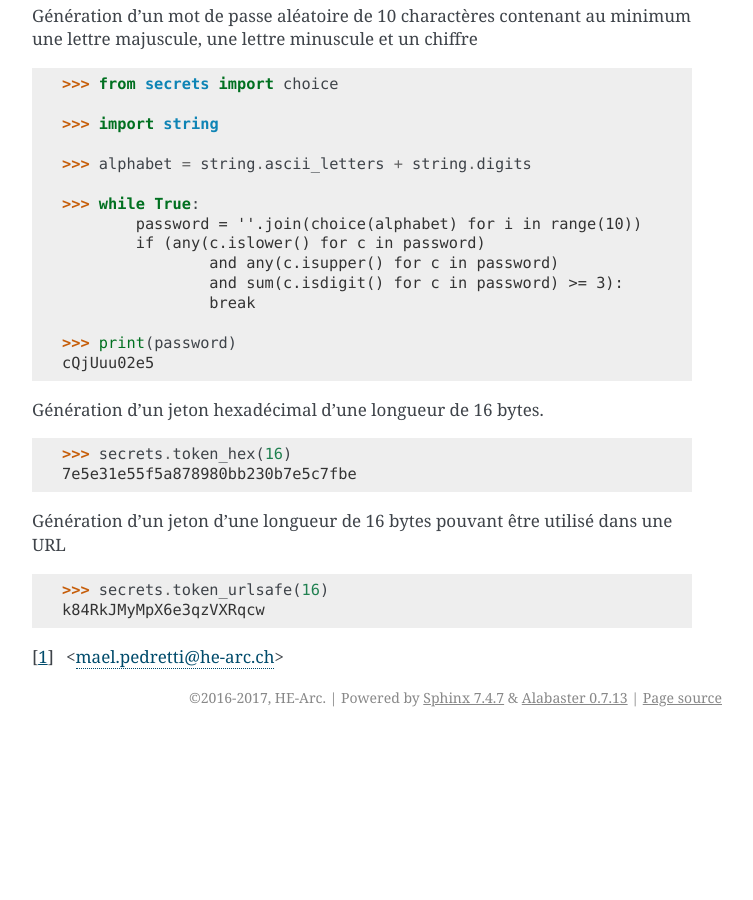
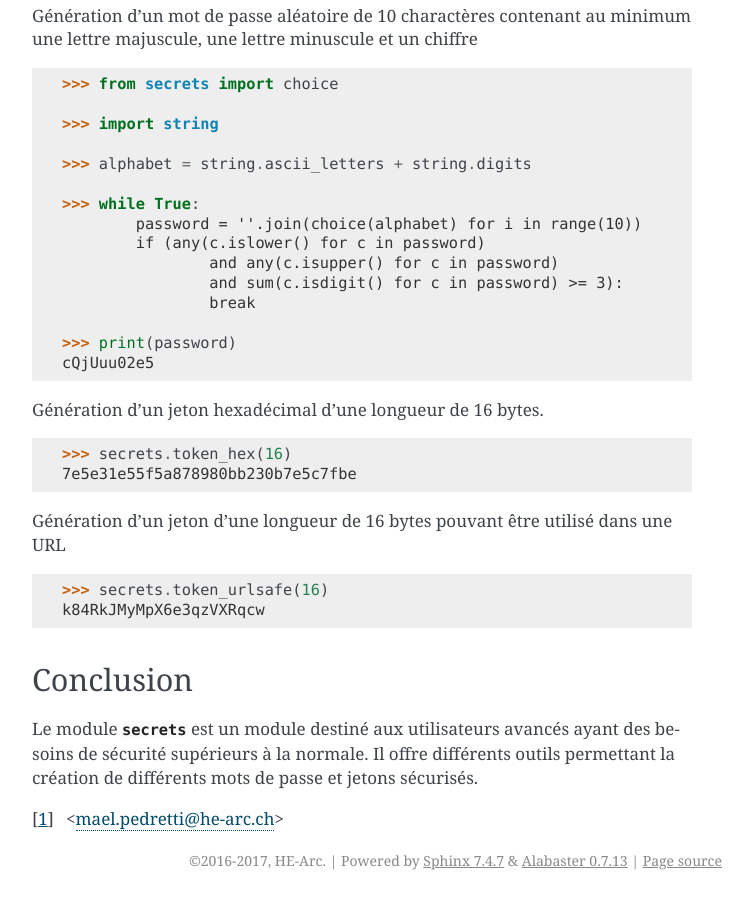
Before and after one commit to HE-Arc/livre-python, a Sphinx documentation site: the page built from source/secrets/index.rst, in a window 1280 px wide and 900 px high, scrolled down 1551 px. Shown: the whole window, without its empty margins (388-1141 px from the left). Built offline with Sphinx 7.4.7, drawn with Linux system fonts in a browser that asks for light colours; before the commit the page ends 2288 px from its top, so only the background shows below that.

Commit message:
Continuation du projet

```diff
--- a/source/secrets/index.rst
+++ b/source/secrets/index.rst
@@ -77,6 +77,13 @@ Génération d'un jeton d'une longueur de 16 bytes pouvant être utilisé dans u
 	>>> secrets.token_urlsafe(16)
 	k84RkJMyMpX6e3qzVXRqcw
 
+
+Conclusion
+----------
+
+Le module :py:mod:`secrets` est un module destiné aux utilisateurs avancés ayant des besoins de sécurité supérieurs à la normale.
+Il offre différents outils permettant la création de différents mots de passe et jetons sécurisés.
+
 .. [#mp] <mael.pedretti@he-arc.ch>
 .. _URL: https://fr.wikipedia.org/wiki/Uniform_Resource_Locator
 .. _base64: https://fr.wikipedia.org/wiki/Base64
```
